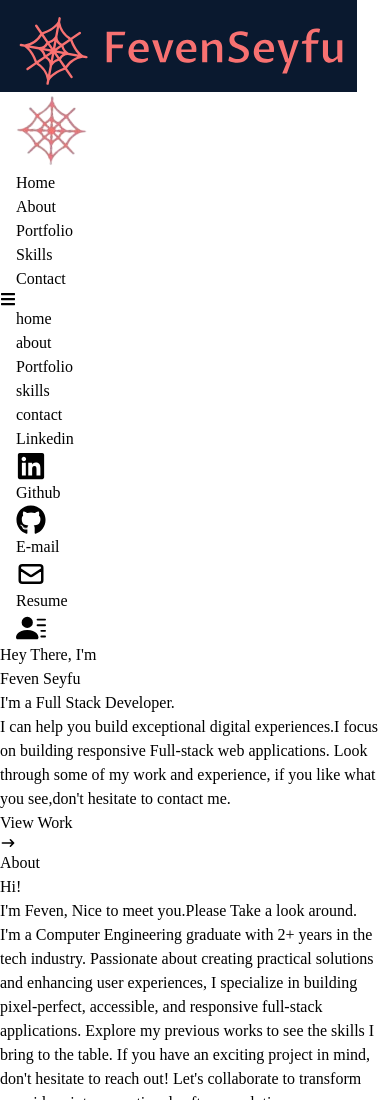
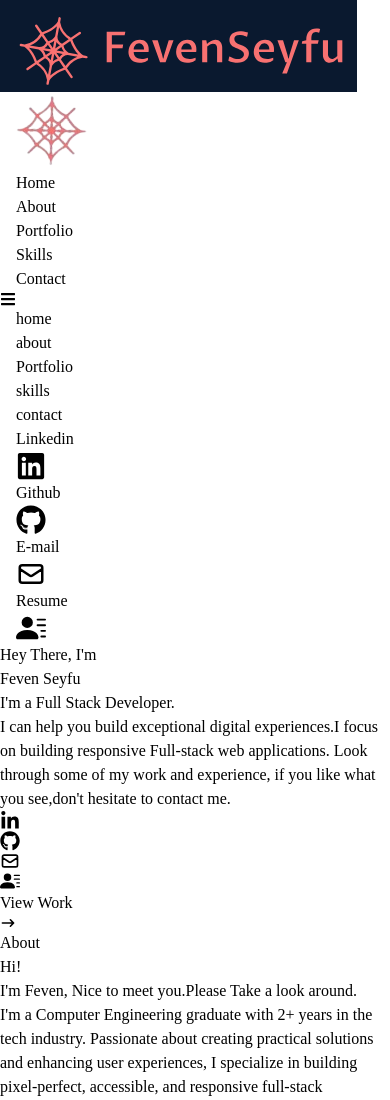
Before and after one commit to FevenSeyfu/myportfolio-react, a React (Vite) app: page / in a window 390 px wide. Shown: the top 1100 px of the page. Built offline with nearby package versions, Linux system fonts and the light colour scheme.

Commit message:
social links to mobile view

```diff
--- a/src/components/Hero.jsx
+++ b/src/components/Hero.jsx
@@ -1,5 +1,7 @@
 import React from "react";
-import { HiArrowNarrowRight } from "react-icons/hi";
+import { BsFillPersonLinesFill } from "react-icons/bs";
+import { FaGithub, FaLinkedinIn } from "react-icons/fa";
+import { HiArrowNarrowRight, HiOutlineMail } from "react-icons/hi";
 import { Link } from "react-scroll";
 const Hero = () => {
   return (
@@ -18,9 +20,23 @@ const Hero = () => {
           my work and experience, if you like what you see,don't hesitate to
           contact me.
         </p>
+        <div className="flex gap-2 md:hidden">
+          <a href="https://www.linkedin.com/in/fevenseyfu/" className="bg-red-600 rounded-full p-2 hover:animate-bounce">
+            <FaLinkedinIn className="text-white" size={20} />
+          </a>
+          <a href="https://github.com/FevenSeyfu" className="bg-red-600 rounded-full p-2 hover:animate-bounce">
+            <FaGithub className="text-white" size={20} />
+          </a>
+          <a href="mailto:fevensey@gmail.com" className="bg-red-600 rounded-full p-2 hover:animate-bounce">
+            <HiOutlineMail className="text-white" size={20} />
+          </a>
+          <a href="https://drive.google.com/drive/folders/1c4RNtiJOljbwXU03DlUrGGfFYBDdYYVM?usp=sharing" className="bg-red-600 rounded-full p-2 hover:animate-bounce">
+            <BsFillPersonLinesFill className="text-white" size={20} />
+          </a>
+        </div>
         <div>
           <Link to="work" smooth={true} duration={500}>
-              <button className="text-white group border-2 px-6 py-3 my-2 flex items-center rounded-md hover:bg-red-600 hover:border-red-600">
+            <button className="text-white group border-2 px-3 md:px-6 py-1 md:py-3 my-2 flex items-center rounded-md hover:bg-red-600 hover:border-red-600">
               View Work
               <span className="group-hover:rotate-90 duration-300">
                 <HiArrowNarrowRight className="ml-3" />
@@ -28,7 +44,6 @@ const Hero = () => {
             </button>
           </Link>
         </div>
-
       </div>
     </div>
   );
```
Lines whose indentation alone changed are shown as unchanged.
